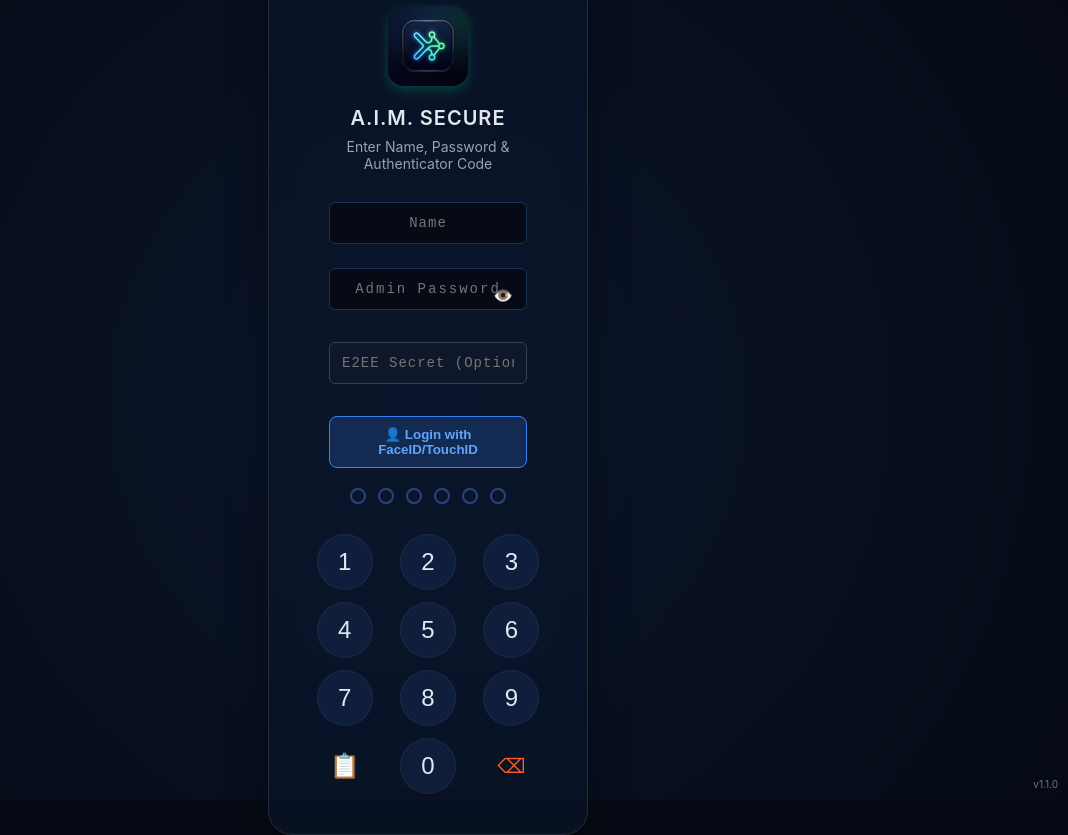
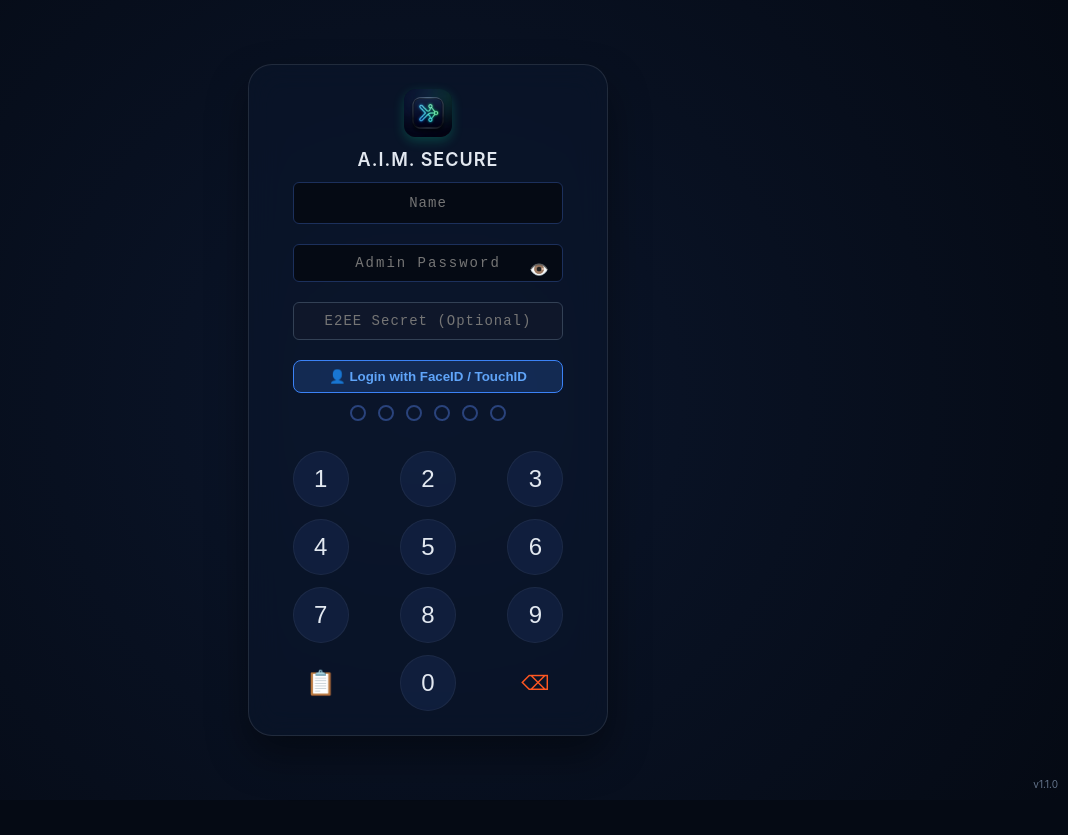
Before and after one commit to BrianV1981/aim-connect, a React (Vite) app in the folder frontend/: page / in a window 1280 px wide. Shown: the whole page, without its empty margins (212-1280 px from the left). After the commit the page ends 800 px from the top, so only its background shows below. Built offline with nearby package versions, Linux system fonts and the light colour scheme.

Commit message:
style: massively condense AuthScreen vertical footprint to prevent keyboard clipping on Android

```diff
--- a/frontend/src/App.css
+++ b/frontend/src/App.css
@@ -193,8 +193,9 @@ body {
   -webkit-backdrop-filter: blur(16px);
   border: 1px solid rgba(255, 255, 255, 0.1);
   border-radius: 24px;
-  padding: 40px;
-  width: 320px;
+  padding: 24px;
+  width: 100%;
+  max-width: 360px;
   display: flex;
   flex-direction: column;
   align-items: center;
--- a/frontend/src/components/AuthScreen.jsx
+++ b/frontend/src/components/AuthScreen.jsx
@@ -52,13 +52,12 @@ export default function AuthScreen({
   return (
     <div className="auth-container">
       <div className="auth-card">
-        <div className="auth-header">
-          <img src="/aim-icon.jpg" alt="A.I.M. Logo" style={{ width: '80px', height: '80px', borderRadius: '16px', marginBottom: '16px', boxShadow: '0 4px 12px rgba(0, 255, 170, 0.2)' }} />
-          <h2>A.I.M. SECURE</h2>
-          <p>Enter Name, Password & Authenticator Code</p>
+        <div className="auth-header" style={{ marginBottom: '8px' }}>
+          <img src="/aim-icon.jpg" alt="A.I.M. Logo" style={{ width: '48px', height: '48px', borderRadius: '12px', marginBottom: '8px', boxShadow: '0 4px 12px rgba(0, 255, 170, 0.2)' }} />
+          <h2 style={{ fontSize: '18px', margin: '0 0 4px 0' }}>A.I.M. SECURE</h2>
         </div>
 
-        <div style={{ marginBottom: '12px', width: '100%', padding: '0 20px', boxSizing: 'border-box' }}>
+        <div style={{ marginBottom: '8px', width: '100%', padding: '0 20px', boxSizing: 'border-box' }}>
           <input
             type="text"
             className="modal-input"
@@ -70,11 +69,11 @@ export default function AuthScreen({
           />
         </div>
 
-        <div style={{ marginBottom: '20px', width: '100%', padding: '0 20px', boxSizing: 'border-box', position: 'relative' }}>
+        <div style={{ marginBottom: '8px', width: '100%', padding: '0 20px', boxSizing: 'border-box', position: 'relative' }}>
           <input
             type={showPassword ? "text" : "password"}
             className="modal-input"
-            style={{ width: '100%', textAlign: 'center', letterSpacing: '2px', padding: '12px' }}
+            style={{ width: '100%', textAlign: 'center', letterSpacing: '2px', padding: '10px' }}
             placeholder="Admin Password"
             value={password}
             onChange={(e) => setPassword(e.target.value)}
@@ -99,18 +98,18 @@ export default function AuthScreen({
           </button>
         </div>
 
-        <div style={{ marginBottom: '20px', width: '100%', padding: '0 20px', boxSizing: 'border-box' }}>
+        <div style={{ marginBottom: '8px', width: '100%', padding: '0 20px', boxSizing: 'border-box' }}>
           <input
             type="password"
             className="modal-input"
-            style={{ width: '100%', textAlign: 'center', letterSpacing: '1px', padding: '12px', background: '#0f172a', borderColor: '#334155' }}
+            style={{ width: '100%', textAlign: 'center', letterSpacing: '1px', padding: '10px', background: '#0f172a', borderColor: '#334155' }}
             placeholder="E2EE Secret (Optional)"
             value={e2eeSecret}
             onChange={(e) => setE2eeSecret(e.target.value)}
           />
         </div>
 
-        <div style={{ marginBottom: '20px', width: '100%', padding: '0 20px', boxSizing: 'border-box' }}>
+        <div style={{ marginBottom: '12px', width: '100%', padding: '0 20px', boxSizing: 'border-box' }}>
           <button
             onClick={handleWebAuthnLogin}
             disabled={isWebAuthnLoading}
@@ -119,7 +118,7 @@ export default function AuthScreen({
               background: 'rgba(59, 130, 246, 0.2)',
               border: '1px solid #3b82f6',
               color: '#60a5fa',
-              padding: '10px',
+              padding: '8px',
               borderRadius: '8px',
               cursor: 'pointer',
               fontWeight: 'bold',
@@ -129,9 +128,9 @@ export default function AuthScreen({
               gap: '8px'
             }}
           >
-            {isWebAuthnLoading ? 'Authenticating...' : '👤 Login with FaceID/TouchID'}
+            {isWebAuthnLoading ? 'Authenticating...' : '👤 Login with FaceID / TouchID'}
           </button>
-          {webAuthnError && <div style={{ color: '#ef4444', fontSize: '12px', marginTop: '8px', textAlign: 'center' }}>{webAuthnError}</div>}
+          {webAuthnError && <div style={{ color: '#ef4444', fontSize: '12px', marginTop: '4px', textAlign: 'center' }}>{webAuthnError}</div>}
         </div>
 
         <div className="pin-display">
```
